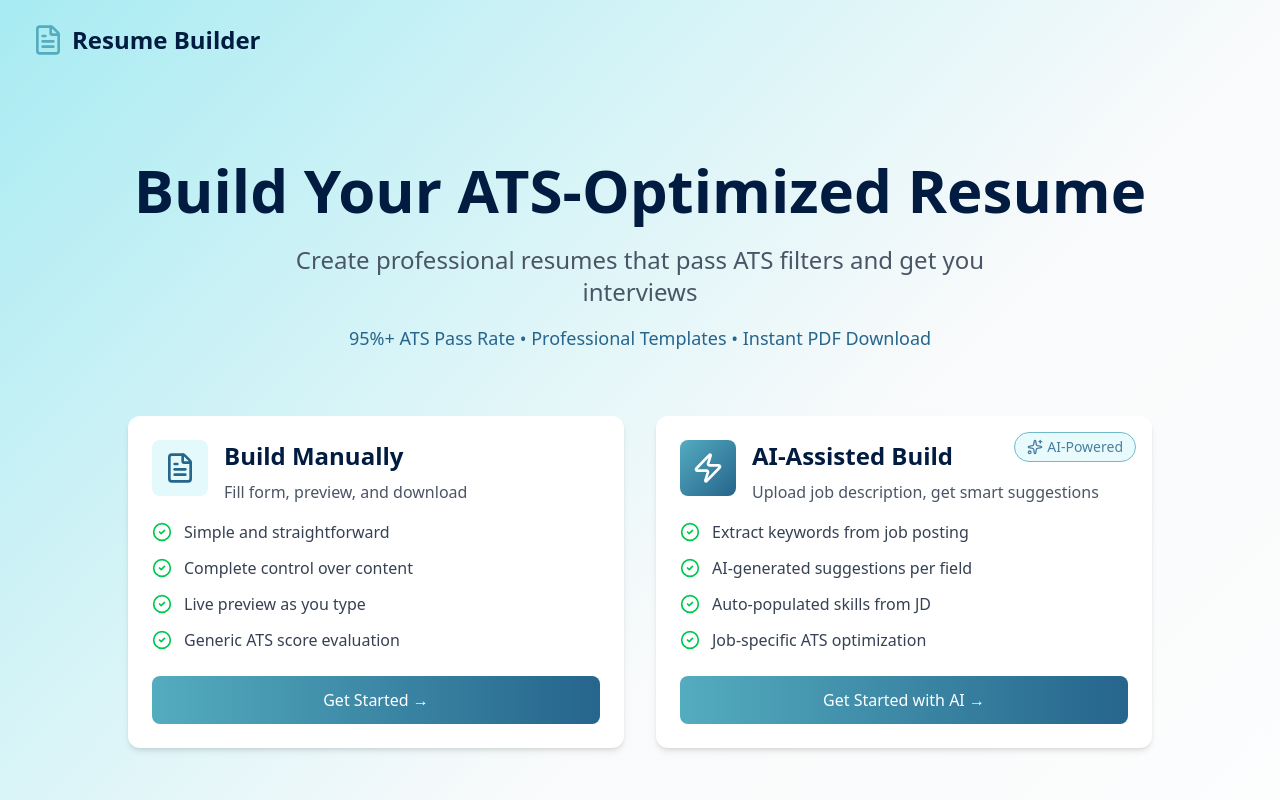
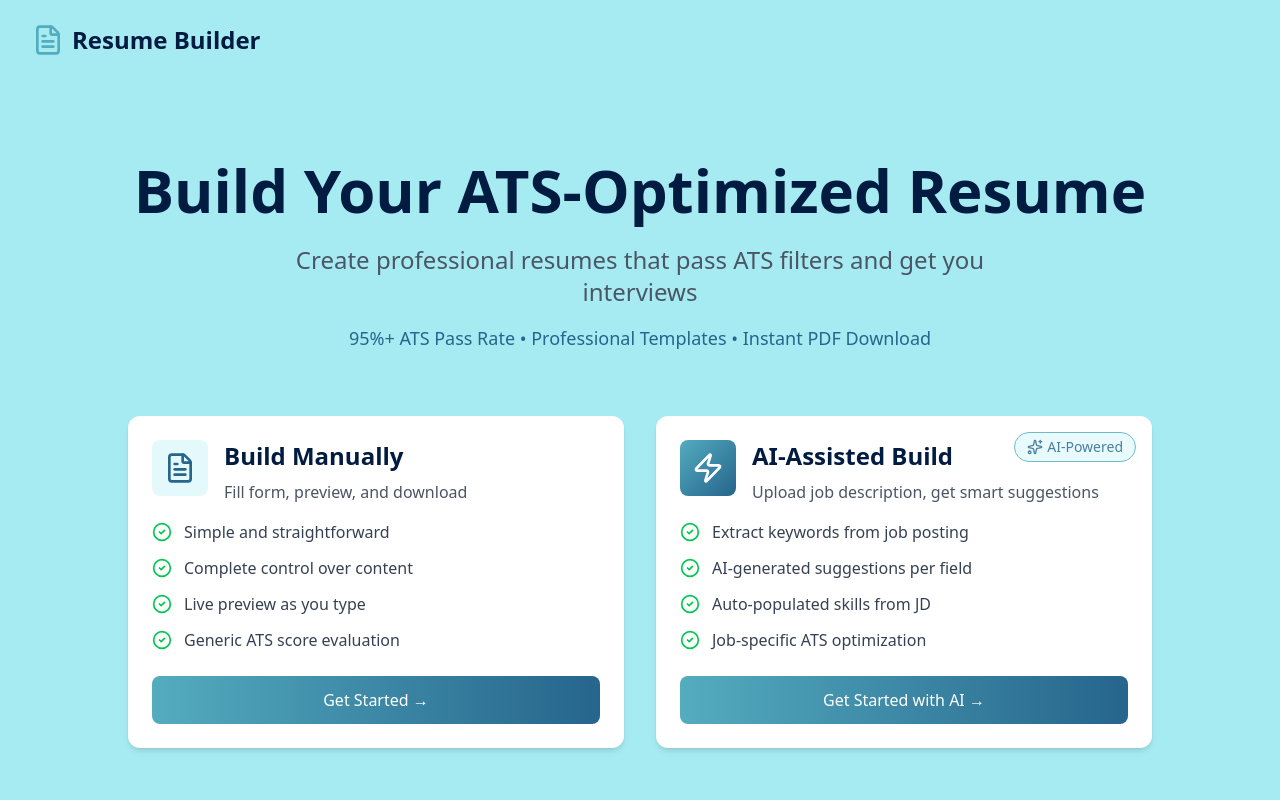
Before and after one commit to MuskanHaryah/Resume-Builder-with-PDF-Export, a React app in the folder frontend/: page / in a window 1280 px wide. Shown: the top 800 px of the page. Built offline with nearby package versions, Linux system fonts and the light colour scheme; the HTML template or start-up script is replaced by a standard one.

Commit message:
style: Remove gradient background, use solid Luna blue

```diff
--- a/frontend/src/pages/LandingPage.tsx
+++ b/frontend/src/pages/LandingPage.tsx
@@ -5,7 +5,7 @@
   const navigate = useNavigate();
 
   return (
-    <div className="min-h-screen bg-gradient-luna">
+    <div className="min-h-screen bg-luna-100">
       {/* Header */}
       <header className="container-custom py-6">
         <div className="flex items-center justify-between">
```
